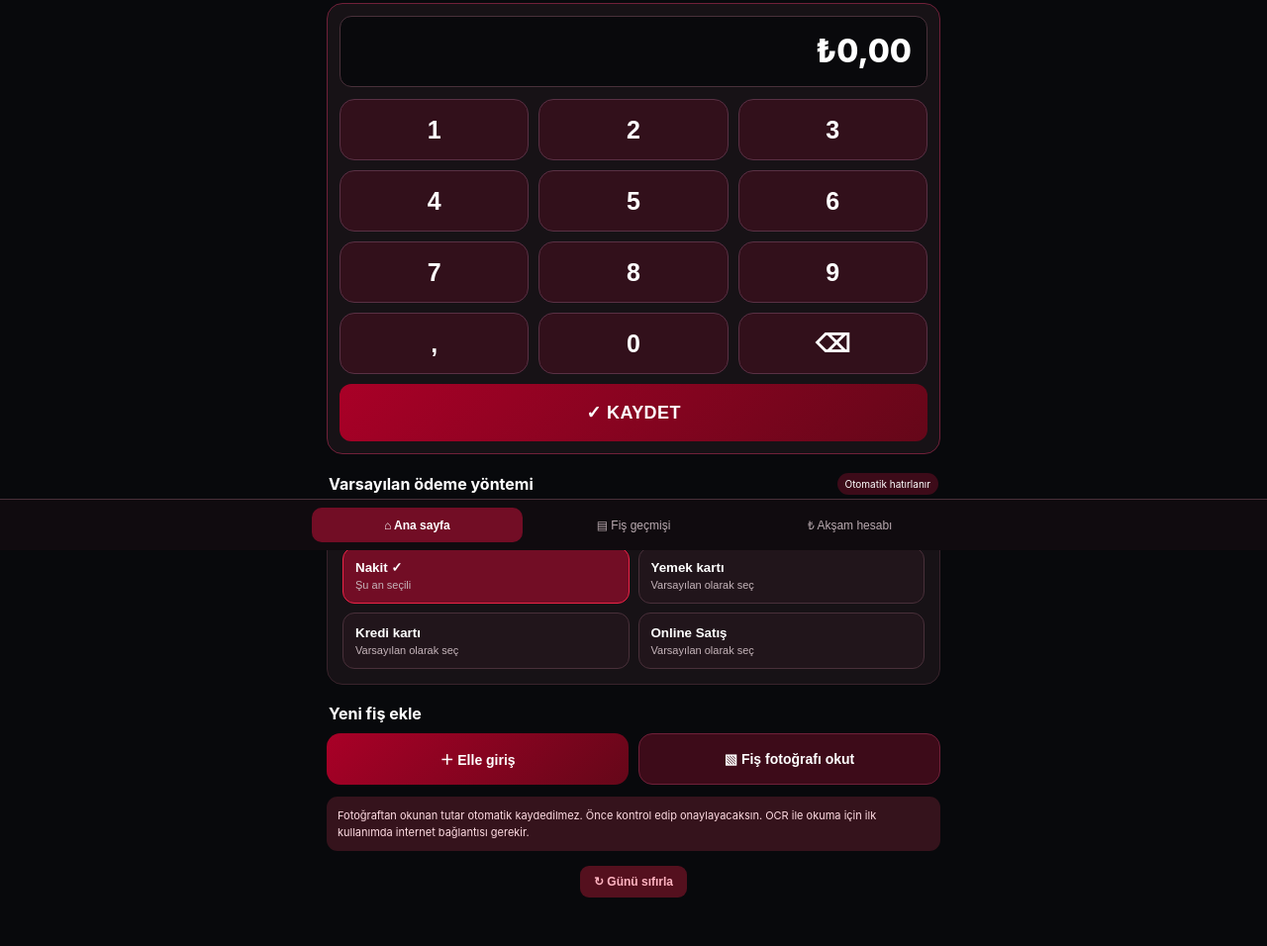
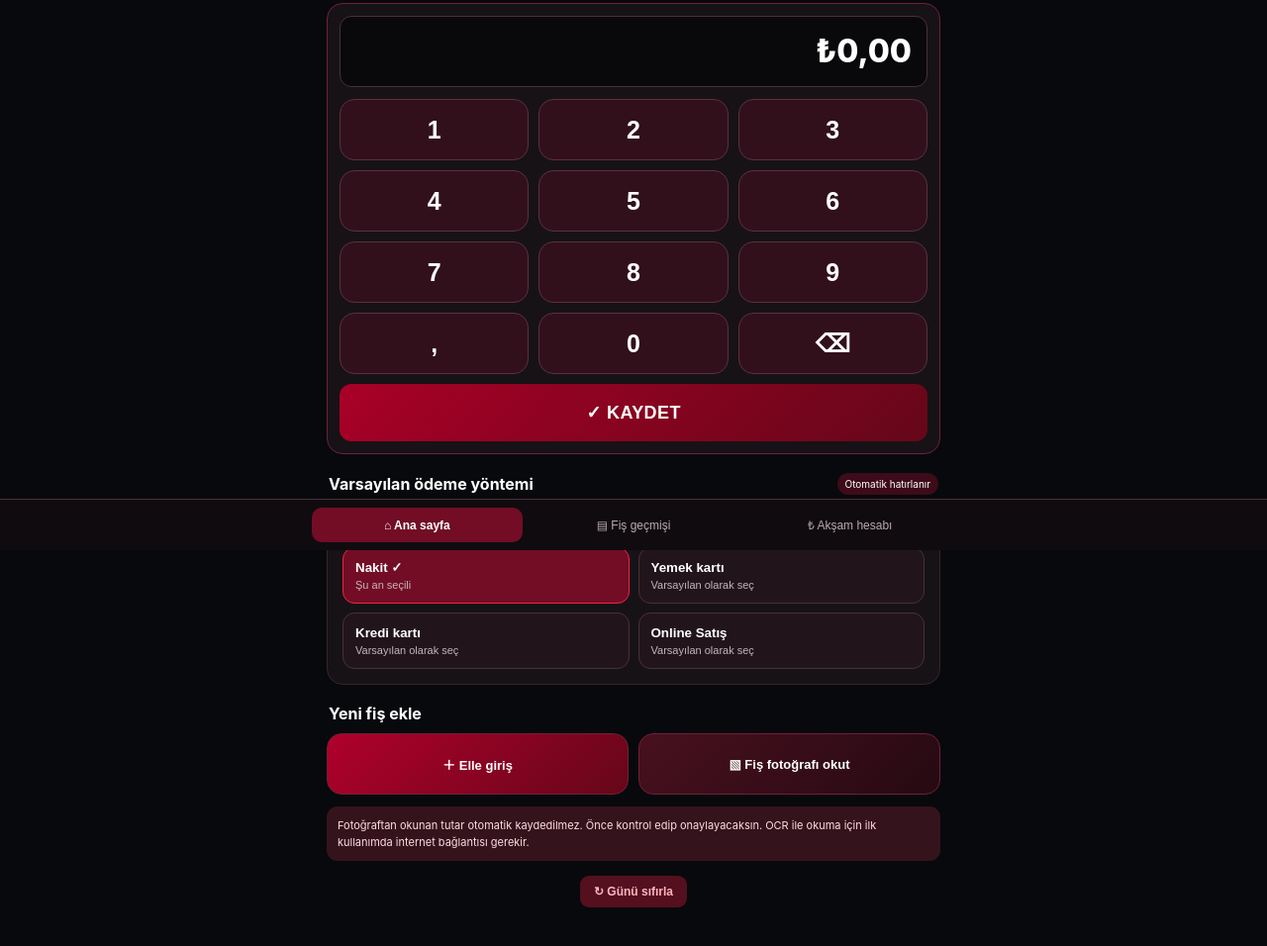
Before and after one commit to Albultr/Kurye-Hesap, a plain HTML site: page index.html in a window 1280 px wide. Shown: the part 244-1200 px from the top of the page at 99% size. Drawn offline with Linux system fonts and the light colour scheme.

Commit message:
Add styles for action buttons in index.html
Added styles for action buttons with primary and secondary variants.

```diff
--- a/index.html
+++ b/index.html
@@ -220,7 +220,29 @@ body{background:#08090c!important;color:#fff!important}
   font-size:18px!important;
   letter-spacing:.4px;
 }
-
+  /* Yeni fiş butonları */
+.actions{
+  gap:10px!important;
+}
+.action{
+  min-height:62px!important;
+  padding:14px 8px!important;
+  border-radius:15px!important;
+  font-size:13px!important;
+  font-weight:800!important;
+  border:1px solid #702039!important;
+}
+.action.primary{
+  background:linear-gradient(135deg,#b0002b,#650719)!important;
+  color:#fff!important;
+}
+.action.secondary{
+  background:linear-gradient(135deg,#48101f,#260a12)!important;
+  color:#fff!important;
+}
+.action:active{
+  transform:scale(.97);
+}
 </style>
 </head>
 <body>
```
